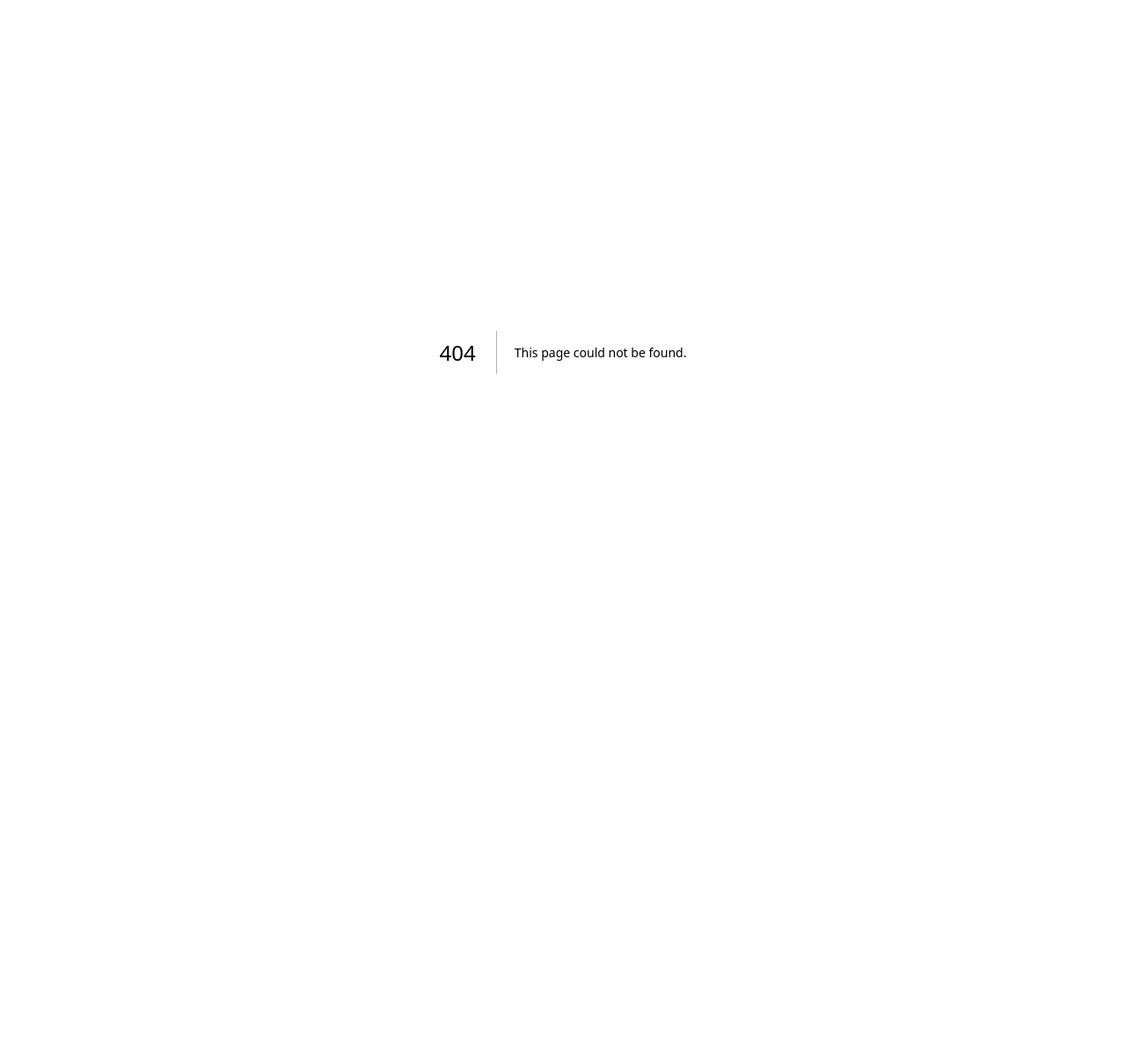
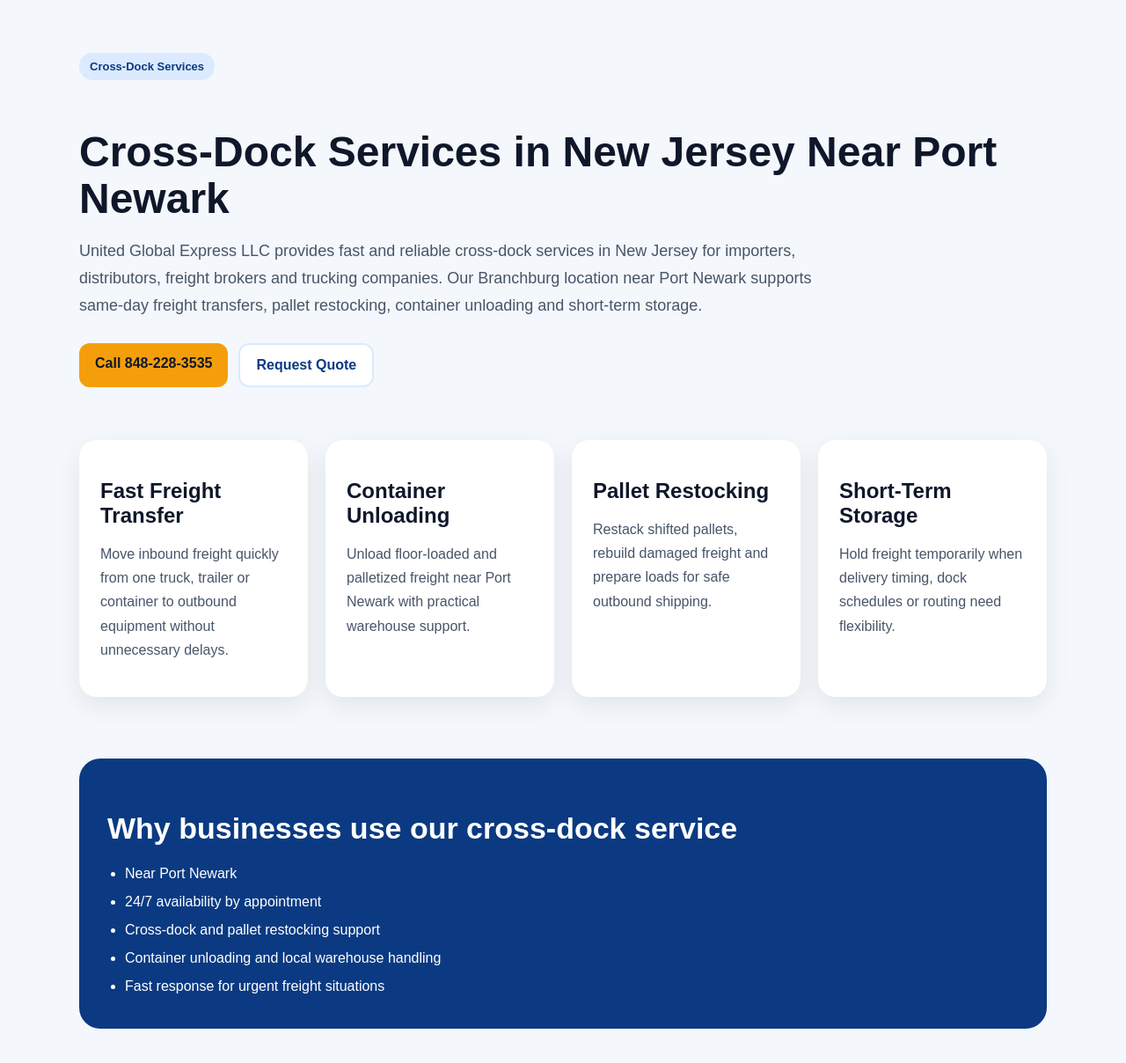
Before and after one commit to Unitedglobalexpress/united-global-express-website, a Next.js app: page /cross-dock-new-jersey in a window 1280 px wide. Before the commit this address had no page. Shown: the top 1208 px of the page at 88% size. Before the commit the page ends 800 px from the top, so only its background shows below. Built offline with nearby package versions, Linux system fonts and the light colour scheme.

Commit message:
Create page.js

```diff
--- /dev/null
+++ b/app/cross-dock-new-jersey/page.js
@@ -0,0 +1,134 @@
+export const metadata = {
+  title: "Cross-Dock Services in New Jersey | United Global Express LLC",
+  description:
+    "Cross-dock services in New Jersey near Port Newark. Fast freight transfers, pallet restocking, short-term storage and container unloading in Branchburg, NJ.",
+};
+
+export default function CrossDockPage() {
+  return (
+    <main style={{ fontFamily: "Arial, sans-serif", background: "#f4f7fb", color: "#0f172a", minHeight: "100vh" }}>
+      <section style={{ padding: "60px 20px", maxWidth: "1100px", margin: "0 auto" }}>
+        <span
+          style={{
+            display: "inline-block",
+            padding: "8px 12px",
+            borderRadius: "999px",
+            background: "#dbeafe",
+            color: "#0b3a82",
+            fontWeight: 700,
+            fontSize: "13px",
+            marginBottom: "16px",
+          }}
+        >
+          Cross-Dock Services
+        </span>
+
+        <h1 style={{ fontSize: "48px", lineHeight: 1.1, marginBottom: "18px" }}>
+          Cross-Dock Services in New Jersey Near Port Newark
+        </h1>
+
+        <p style={{ fontSize: "18px", lineHeight: 1.7, maxWidth: "850px", color: "#475569" }}>
+          United Global Express LLC provides fast and reliable cross-dock services in New Jersey for
+          importers, distributors, freight brokers and trucking companies. Our Branchburg location
+          near Port Newark supports same-day freight transfers, pallet restocking, container unloading
+          and short-term storage.
+        </p>
+
+        <div style={{ marginTop: "28px", display: "flex", gap: "12px", flexWrap: "wrap" }}>
+          <a
+            href="tel:8482283535"
+            style={{
+              background: "#f59e0b",
+              color: "#111827",
+              textDecoration: "none",
+              padding: "14px 18px",
+              borderRadius: "12px",
+              fontWeight: 800,
+            }}
+          >
+            Call 848-228-3535
+          </a>
+
+          <a
+            href="/#quote"
+            style={{
+              background: "#ffffff",
+              color: "#0b3a82",
+              textDecoration: "none",
+              padding: "14px 18px",
+              borderRadius: "12px",
+              border: "2px solid #dbeafe",
+              fontWeight: 800,
+            }}
+          >
+            Request Quote
+          </a>
+        </div>
+      </section>
+
+      <section style={{ padding: "0 20px 70px", maxWidth: "1100px", margin: "0 auto" }}>
+        <div
+          style={{
+            display: "grid",
+            gridTemplateColumns: "repeat(auto-fit, minmax(250px, 1fr))",
+            gap: "20px",
+          }}
+        >
+          {[
+            {
+              title: "Fast Freight Transfer",
+              text: "Move inbound freight quickly from one truck, trailer or container to outbound equipment without unnecessary delays.",
+            },
+            {
+              title: "Container Unloading",
+              text: "Unload floor-loaded and palletized freight near Port Newark with practical warehouse support.",
+            },
+            {
+              title: "Pallet Restocking",
+              text: "Restack shifted pallets, rebuild damaged freight and prepare loads for safe outbound shipping.",
+            },
+            {
+              title: "Short-Term Storage",
+              text: "Hold freight temporarily when delivery timing, dock schedules or routing need flexibility.",
+            },
+          ].map((item) => (
+            <div
+              key={item.title}
+              style={{
+                background: "#ffffff",
+                borderRadius: "20px",
+                padding: "24px",
+                boxShadow: "0 10px 30px rgba(15,23,42,0.08)",
+              }}
+            >
+              <h2 style={{ fontSize: "24px", marginBottom: "12px" }}>{item.title}</h2>
+              <p style={{ lineHeight: 1.7, color: "#475569" }}>{item.text}</p>
+            </div>
+          ))}
+        </div>
+      </section>
+
+      <section style={{ padding: "0 20px 80px", maxWidth: "1100px", margin: "0 auto" }}>
+        <div
+          style={{
+            background: "#0b3a82",
+            color: "#ffffff",
+            borderRadius: "24px",
+            padding: "32px",
+          }}
+        >
+          <h2 style={{ fontSize: "34px", marginBottom: "16px" }}>
+            Why businesses use our cross-dock service
+          </h2>
+          <ul style={{ lineHeight: 2, paddingLeft: "20px", margin: 0 }}>
+            <li>Near Port Newark</li>
+            <li>24/7 availability by appointment</li>
+            <li>Cross-dock and pallet restocking support</li>
+            <li>Container unloading and local warehouse handling</li>
+            <li>Fast response for urgent freight situations</li>
+          </ul>
+        </div>
+      </section>
+    </main>
+  );
+}
```
